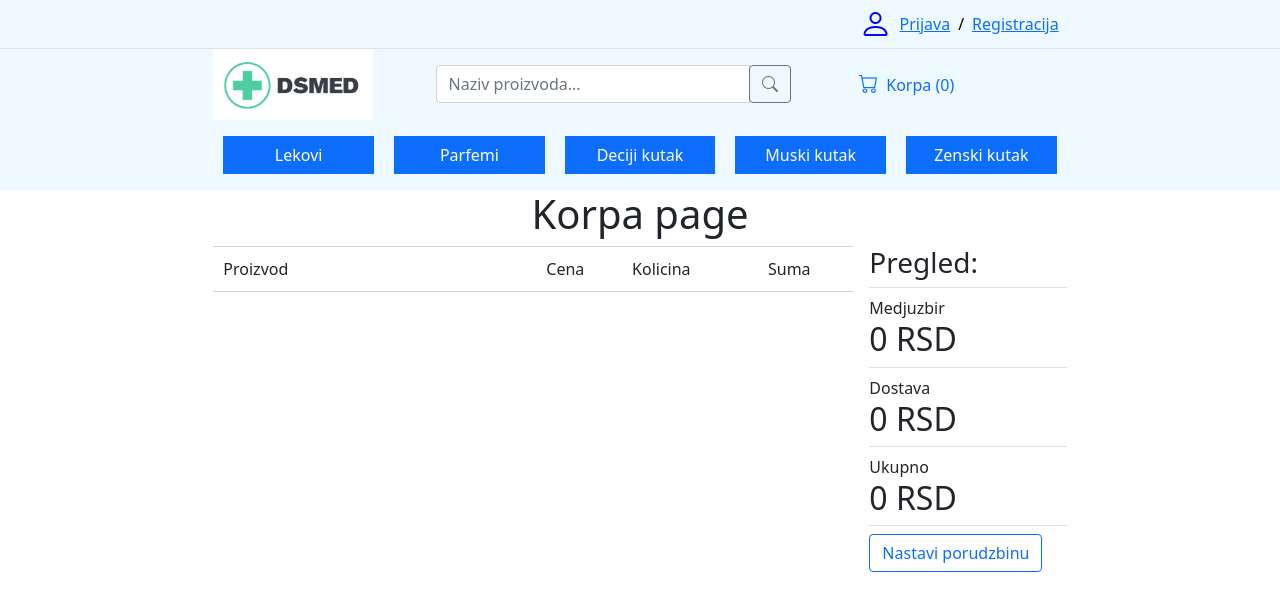
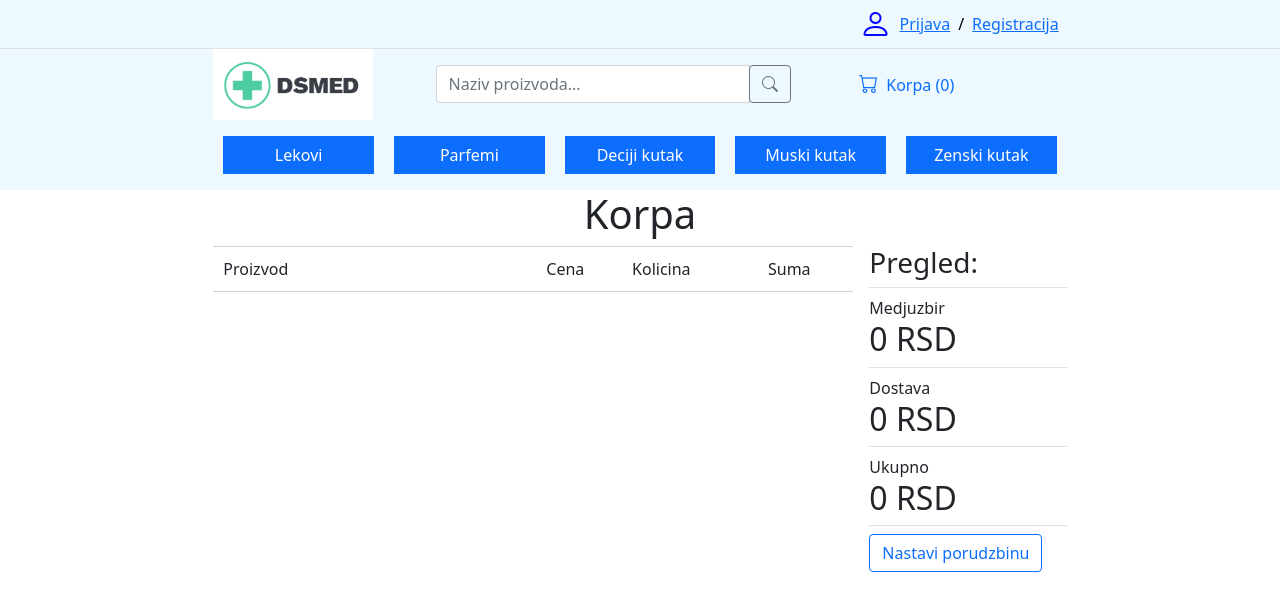
Before and after one commit to DusanInfinity/Projekat3-Prodavnica-medicinske-opreme, a React (Create React App) app in the folder klijent/: page /korpa in a window 1280 px wide. Shown: the top 610 px of the page. Built offline with nearby package versions, Linux system fonts and the light colour scheme.

Commit message:
Preimenovani hederi

```diff
--- a/klijent/src/Korpa.jsx
+++ b/klijent/src/Korpa.jsx
@@ -67,7 +67,7 @@ function Korpa() {
 
 	return (
 		<div className="col-md-8 d-flex flex-column align-items-center">
-			<h1>Korpa page</h1>
+			<h1>Korpa</h1>
 			<div className="col-md-12 d-flex justify-content-between">
 				<table className="col-md-9 korpa-tabela">
 					<thead className="col-md-12">
--- a/klijent/src/Shop.js
+++ b/klijent/src/Shop.js
@@ -21,7 +21,7 @@ function Shop() {
 
 	return (
 		<div>
-			<h1>Shop page</h1>
+			<h1>Shop</h1>
 			{items.map((item) => {
 				return <Item key={item.id} proizvod={item} />;
 			})}
--- a/klijent/src/home.js
+++ b/klijent/src/home.js
@@ -43,7 +43,7 @@ function Home() {
 
 	return (
 		<div className="col-md-8 d-flex flex-column justify-content-center align-items-center">
-			<h1>Home page</h1>
+			<h1>Home</h1>
 			<div className="proizvodi-container col-sm-12">
 				{items.map((item) => {
 					return <Item key={item.productCode} proizvod={item} />;
```
